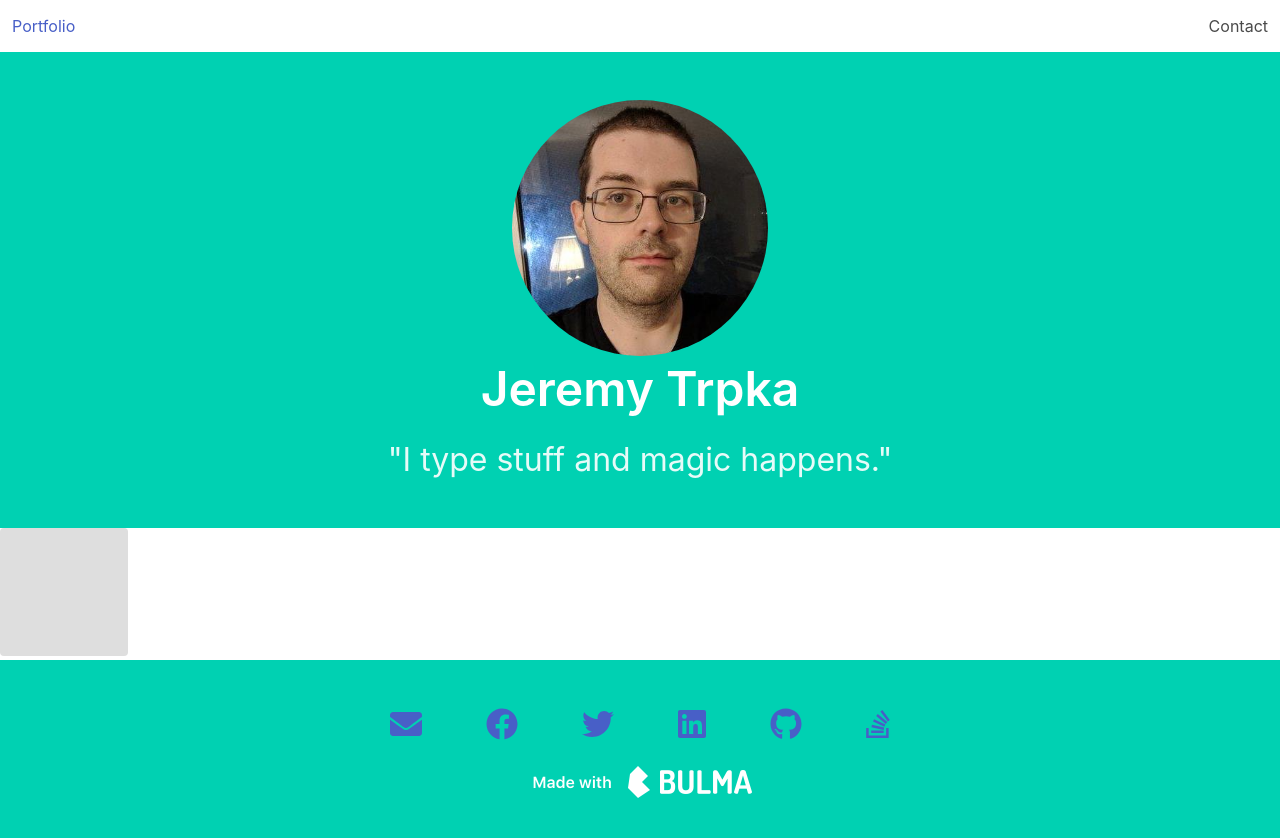
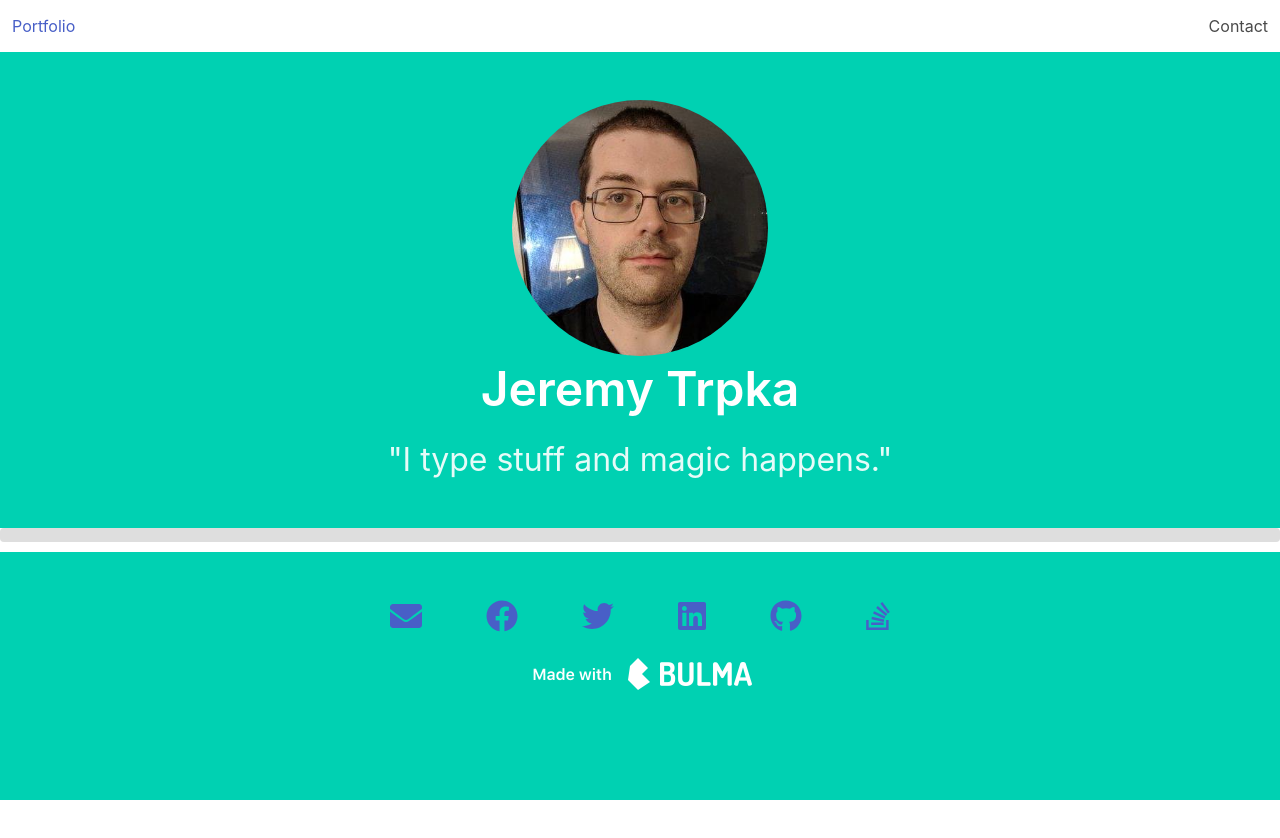
Before and after one commit to jtrpka0912/portfolio.jtrpka0912.nextjs, a Next.js app: page / in a window 1280 px wide. Shown: the top 838 px of the page. After the commit the page ends 800 px from the top, so only its background shows below. Built offline with nearby package versions, Linux system fonts and the light colour scheme.

Commit message:
Added title and textline.

```diff
--- a/pages/index.tsx
+++ b/pages/index.tsx
@@ -17,7 +17,7 @@ const HomePage: NextPage = () => {
         <div>
             <HomeHero />
 
-            <SkeletonBase type="thumbnail" />
+            <SkeletonBase type="textline" />
         </div>
     );
 }
--- a/styles/components/ui/_skeleton-base.scss
+++ b/styles/components/ui/_skeleton-base.scss
@@ -7,4 +7,14 @@
         width: 128px;
         height: 128px;
     }
+
+    &.title {
+        width: 128px;
+        height: 16px;
+    }
+
+    &.textline {
+        width: 100%;
+        height: 14px;
+    }
 }
```
